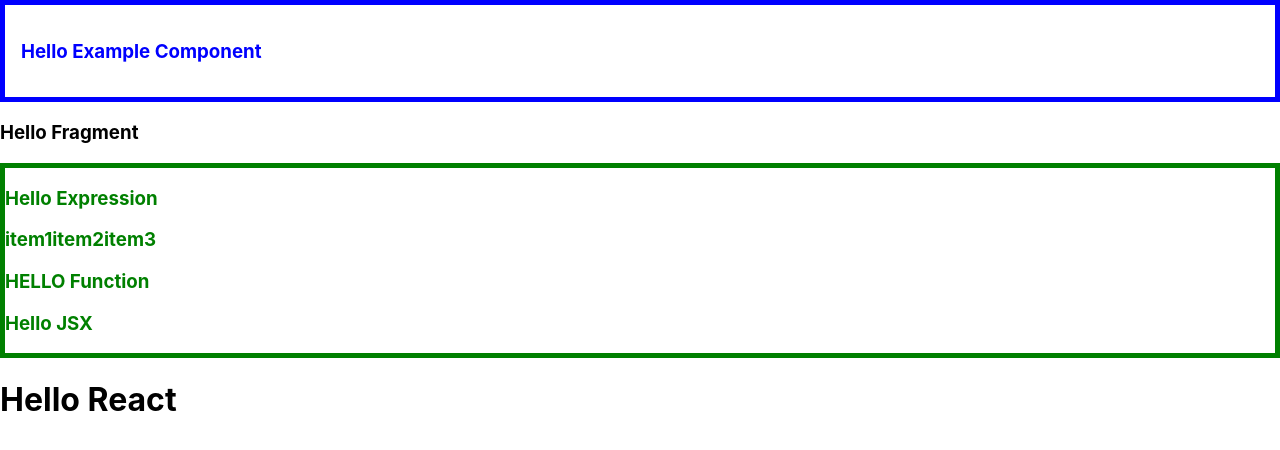
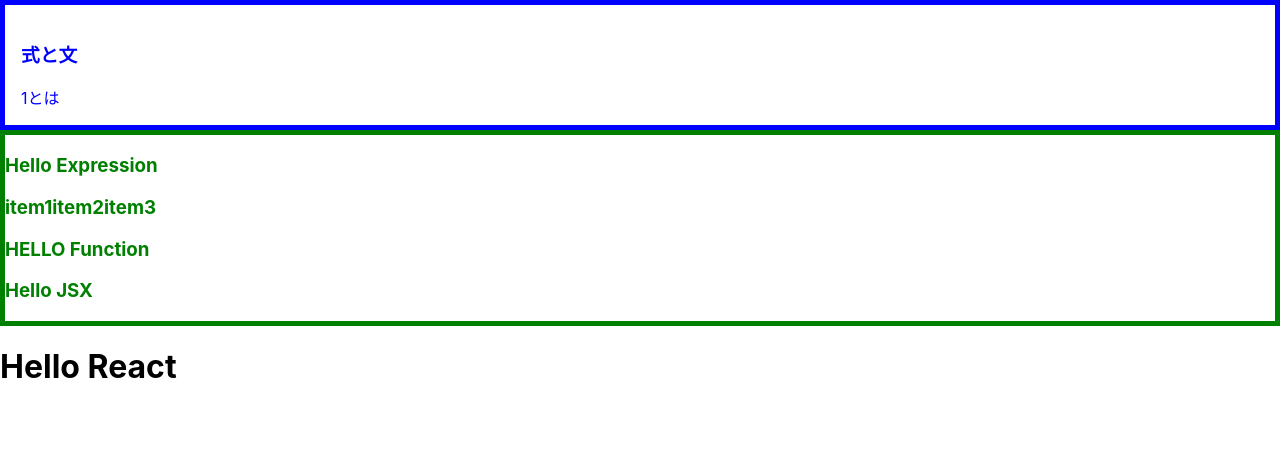
Before and after one commit to yooda123/sample_react, a React (Create React App) app: page / in a window 1280 px wide. Shown: the top 450 px of the page. Built offline with nearby package versions, Linux system fonts and the light colour scheme.

Commit message:
085_expr_and_state

```diff
--- a/src/components/Child.js
+++ b/src/components/Child.js
@@ -1,13 +1,19 @@
+/*
+式と文
+
+式：何らかの値を返すもの（変数に代入できるもの）
+文：変数宣言、for文、if文、switch文やセミコロンで区切るもの。
+*/
+
 import React from "react"
 
 const Child = () => {
+  const a = 1
   return (
-    <React.Fragment key="">
     <div className="component">
-      <h3>Hello Example Component</h3>
+      <h3>式と文</h3>
+      {`${a}とは`}
     </div>
-    <h3>Hello Fragment</h3>
-    </React.Fragment>
   )
 }
 
```
